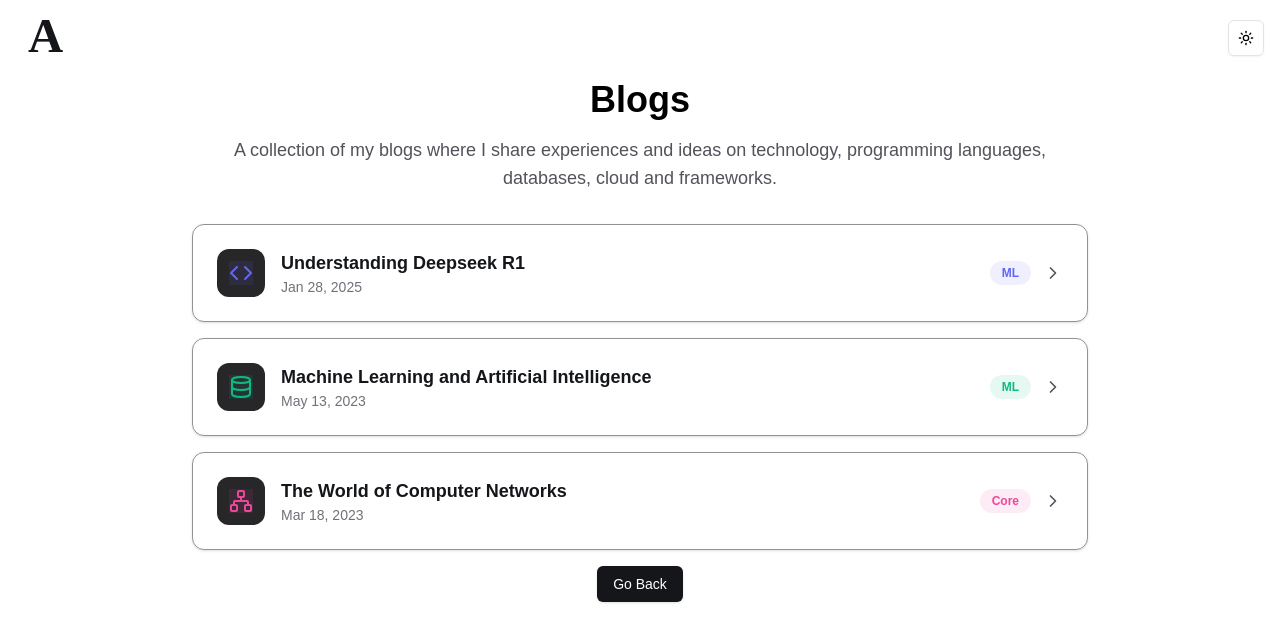
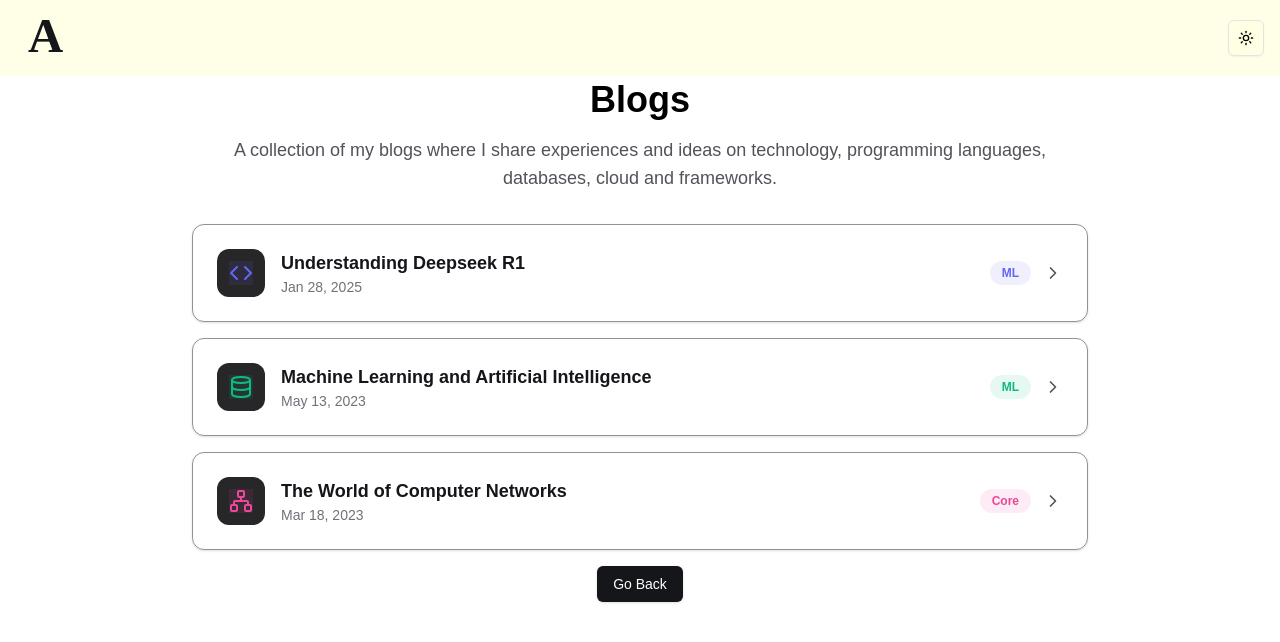
Before and after one commit to atharvwasthere/Portfolio, a React (Vite) app: page /Blogs in a window 1280 px wide. Shown: the top 642 px of the page. Built offline with nearby package versions, Linux system fonts and the light colour scheme; a web font is replaced by a local one.

Commit message:
feat: Add custom typography system and update dependencies

```diff
--- a/package.json
+++ b/package.json
@@ -25,7 +25,7 @@
     "clsx": "^2.1.1",
     "framer-motion": "^11.12.0",
     "lenis": "^1.1.17",
-    "lucide-react": "^0.460.0",
+    "lucide-react": "^0.542.0",
     "monorepo": "github:radix-ui/themes",
     "prop-types": "^15.8.1",
     "radix-ui": "^1.4.2",
@@ -35,7 +35,8 @@
     "react-router": "^7.1.5",
     "react-router-dom": "^7.6.0",
     "tailwind-merge": "^2.5.4",
-    "tailwindcss-animate": "^1.0.7"
+    "tailwindcss-animate": "^1.0.7",
+    "zustand": "^5.0.8"
   },
   "devDependencies": {
     "@eslint/js": "^9.13.0",
--- /dev/null
+++ b/src/autography.css
@@ -0,0 +1,8 @@
+@font-face {
+    font-family: 'Autography';
+    src: url('/fonts/Autography/Autography.woff2') format('woff2'),
+        url('/fonts/Autography/Autography.woff') format('woff');
+    font-weight: normal;
+    font-style: normal;
+    font-display: swap;
+}
--- a/src/index.css
+++ b/src/index.css
@@ -9,15 +9,15 @@
 
 @layer base {
   :root {
-    --background: 0 0% 100%;          /* White */
+    --background: 60 100% 94.51%;          /* White */
     --foreground: 220 13% 9%;         /* Primary text (#111827) */
     --muted-foreground: 220 13% 28%;  /* Secondary text (#374151) */
 
     --card: 0 0% 100%;
     --card-foreground: 220 13% 9%;
 
-    --popover: 0 0% 100%;
-    --popover-foreground: 220 13% 9%;
+    --popover:var(--background);
+    --popover-foreground: var(--foreground);
 
     /* 🔹 Primary and Secondary  text */
     --primary: 220 13% 9%;            /* Primary text (#111827) */
@@ -27,7 +27,7 @@
     --secondary-foreground: 0 0% 100%;
 
     --muted: 240 4.8% 95.9%;
-    --accent: 262 83% 77%;            /* Accent Purple (#A78BFA) */
+    --accent: 160 84% 39%;            /*emerald-500 → #10B981*/
     --accent-foreground: 0 0% 100%;
 
     --destructive: 0 84.2% 60.2%;
@@ -55,8 +55,8 @@
     --card: 215 28% 10%;
     --card-foreground: 220 14% 91%;
 
-    --popover: 215 28% 10%;
-    --popover-foreground: 220 14% 91%;
+    --popover: var(--background);
+    --popover-foreground: var(--foreground);
 
     /* 🔹 Primary and Secondary  text */
     --primary: 220 14% 91%;           /* Primary text (#E5E7EB) */
@@ -66,7 +66,7 @@
     --secondary-foreground: 0 0% 100%;
 
     --muted: 240 3.7% 15.9%;
-    --accent: 262 83% 77%;            /* Accent Purple (#A78BFA) */
+    --accent: 192 91% 36%;            /* cyan-400 → #22D3EE */
     --accent-foreground: 0 0% 100%;
 
     --destructive: 0 62.8% 30.6%;
--- a/src/main.jsx
+++ b/src/main.jsx
@@ -5,6 +5,9 @@ import App from './App.jsx'
 import './segment.css'
 import './satoshi.css'
 import './cabinetGrotesk.css'
+import './zodiak.css'
+import './autography.css'
+
 import BlogSection from './components/Blogs';
 import { ThemeProvider } from './components/theme-provider';
 import ProjectPage from './pages/ProjectPage';
--- /dev/null
+++ b/src/zodiak.css
@@ -0,0 +1,167 @@
+/**
+* @license
+*
+* Font Family: Zodiak
+* Designed by: Jérémie Hornus, Gaetan Baehr, Jean-Baptiste Morizot, Alisa Nowak, Theo Guillard
+* URL: https://www.fontshare.com/fonts/zodiak
+* © 2025 Indian Type Foundry
+*
+* Zodiak Thin
+* Zodiak ThinItalic
+* Zodiak Light
+* Zodiak LightItalic
+* Zodiak Regular
+* Zodiak Italic
+* Zodiak Bold
+* Zodiak BoldItalic
+* Zodiak Extrabold
+* Zodiak ExtraboldItalic
+* Zodiak Black
+* Zodiak BlackItalic
+* Zodiak Variable (Variable font)
+* Zodiak VariableItalic (Variable font)
+
+*
+*/
+@font-face {
+  font-family: 'Zodiak-Thin';
+  src: url('/fonts/Zodiak/Zodiak-Thin.woff2') format('woff2'),
+       url('/fonts/Zodiak/Zodiak-Thin.woff') format('woff'),
+       url('/fonts/Zodiak/Zodiak-Thin.ttf') format('truetype');
+  font-weight: 100;
+  font-display: swap;
+  font-style: normal;
+}
+@font-face {
+  font-family: 'Zodiak-ThinItalic';
+  src: url('/fonts/Zodiak/Zodiak-ThinItalic.woff2') format('woff2'),
+       url('/fonts/Zodiak/Zodiak-ThinItalic.woff') format('woff'),
+       url('/fonts/Zodiak/Zodiak-ThinItalic.ttf') format('truetype');
+  font-weight: 100;
+  font-display: swap;
+  font-style: italic;
+}
+@font-face {
+  font-family: 'Zodiak-Light';
+  src: url('/fonts/Zodiak/Zodiak-Light.woff2') format('woff2'),
+       url('/fonts/Zodiak/Zodiak-Light.woff') format('woff'),
+       url('/fonts/Zodiak/Zodiak-Light.ttf') format('truetype');
+  font-weight: 300;
+  font-display: swap;
+  font-style: normal;
+}
+@font-face {
+  font-family: 'Zodiak-LightItalic';
+  src: url('/fonts/Zodiak/Zodiak-LightItalic.woff2') format('woff2'),
+       url('/fonts/Zodiak/Zodiak-LightItalic.woff') format('woff'),
+       url('/fonts/Zodiak/Zodiak-LightItalic.ttf') format('truetype');
+  font-weight: 300;
+  font-display: swap;
+  font-style: italic;
+}
+@font-face {
+  font-family: 'Zodiak-Regular';
+  src: url('/fonts/Zodiak/Zodiak-Regular.woff2') format('woff2'),
+       url('/fonts/Zodiak/Zodiak-Regular.woff') format('woff'),
+       url('/fonts/Zodiak/Zodiak-Regular.ttf') format('truetype');
+  font-weight: 400;
+  font-display: swap;
+  font-style: normal;
+}
+@font-face {
+  font-family: 'Zodiak-Italic';
+  src: url('/fonts/Zodiak/Zodiak-Italic.woff2') format('woff2'),
+       url('/fonts/Zodiak/Zodiak-Italic.woff') format('woff'),
+       url('/fonts/Zodiak/Zodiak-Italic.ttf') format('truetype');
+  font-weight: 400;
+  font-display: swap;
+  font-style: italic;
+}
+@font-face {
+  font-family: 'Zodiak-Bold';
+  src: url('/fonts/Zodiak/Zodiak-Bold.woff2') format('woff2'),
+       url('/fonts/Zodiak/Zodiak-Bold.woff') format('woff'),
+       url('/fonts/Zodiak/Zodiak-Bold.ttf') format('truetype');
+  font-weight: 700;
+  font-display: swap;
+  font-style: normal;
+}
+@font-face {
+  font-family: 'Zodiak-BoldItalic';
+  src: url('/fonts/Zodiak/Zodiak-BoldItalic.woff2') format('woff2'),
+       url('/fonts/Zodiak/Zodiak-BoldItalic.woff') format('woff'),
+       url('/fonts/Zodiak/Zodiak-BoldItalic.ttf') format('truetype');
+  font-weight: 700;
+  font-display: swap;
+  font-style: italic;
+}
+@font-face {
+  font-family: 'Zodiak-Extrabold';
+  src: url('/fonts/Zodiak/Zodiak-Extrabold.woff2') format('woff2'),
+       url('/fonts/Zodiak/Zodiak-Extrabold.woff') format('woff'),
+       url('/fonts/Zodiak/Zodiak-Extrabold.ttf') format('truetype');
+  font-weight: 800;
+  font-display: swap;
+  font-style: normal;
+}
+@font-face {
+  font-family: 'Zodiak-ExtraboldItalic';
+  src: url('/fonts/Zodiak/Zodiak-ExtraboldItalic.woff2') format('woff2'),
+       url('/fonts/Zodiak/Zodiak-ExtraboldItalic.woff') format('woff'),
+       url('/fonts/Zodiak/Zodiak-ExtraboldItalic.ttf') format('truetype');
+  font-weight: 800;
+  font-display: swap;
+  font-style: italic;
+}
+@font-face {
+  font-family: 'Zodiak-Black';
+  src: url('/fonts/Zodiak/Zodiak-Black.woff2') format('woff2'),
+       url('/fonts/Zodiak/Zodiak-Black.woff') format('woff'),
+       url('/fonts/Zodiak/Zodiak-Black.ttf') format('truetype');
+  font-weight: 900;
+  font-display: swap;
+  font-style: normal;
+}
+@font-face {
+  font-family: 'Zodiak-BlackItalic';
+  src: url('/fonts/Zodiak/Zodiak-BlackItalic.woff2') format('woff2'),
+       url('/fonts/Zodiak/Zodiak-BlackItalic.woff') format('woff'),
+       url('/fonts/Zodiak/Zodiak-BlackItalic.ttf') format('truetype');
+  font-weight: 900;
+  font-display: swap;
+  font-style: italic;
+}
+/**
+* This is a variable font
+* You can control variable axes as shown below:
+* font-variation-settings: wght 900.0;
+*
+* available axes:
+'wght' (range from 100.0 to 900.0
+*/
+@font-face {
+  font-family: 'Zodiak-Variable';
+  src: url('/fonts/Zodiak/Zodiak-Variable.woff2') format('woff2'),
+       url('/fonts/Zodiak/Zodiak-Variable.woff') format('woff'),
+       url('/fonts/Zodiak/Zodiak-Variable.ttf') format('truetype');
+  font-weight: 100 900;
+  font-display: swap;
+  font-style: normal;
+}
+/**
+* This is a variable font
+* You can control variable axes as shown below:
+* font-variation-settings: wght 900.0;
+*
+* available axes:
+'wght' (range from 100.0 to 900.0
+*/
+@font-face {
+  font-family: 'Zodiak-VariableItalic';
+  src: url('/fonts/Zodiak/Zodiak-VariableItalic.woff2') format('woff2'),
+       url('/fonts/Zodiak/Zodiak-VariableItalic.woff') format('woff'),
+       url('/fonts/Zodiak/Zodiak-VariableItalic.ttf') format('truetype');
+  font-weight: 100 900;
+  font-display: swap;
+  font-style: italic;
+}
--- a/tailwind.config.js
+++ b/tailwind.config.js
@@ -23,6 +23,9 @@ export default {
 				cabinetBold: ["CabinetGrotesk-Bold", "sans-serif"],
 				cabinetMedium: ["CabinetGrotesk-Medium", "sans-serif"],
 				cabinetVariable: ["CabinetGrotesk-Variable", "sans-serif"],
+				display: ['Zodiak-Variable','Satoshi-Variable','system-ui','sans-serif'],
+				autography: ['Autography', 'sans-serif']
+
 			},
 			fontSize: {
 				huge: 'clamp(36px, 6.00vw, 7.00vw)',
```
Also changed, not shown: 1 other file (tests, documents, lock files or other folders).
